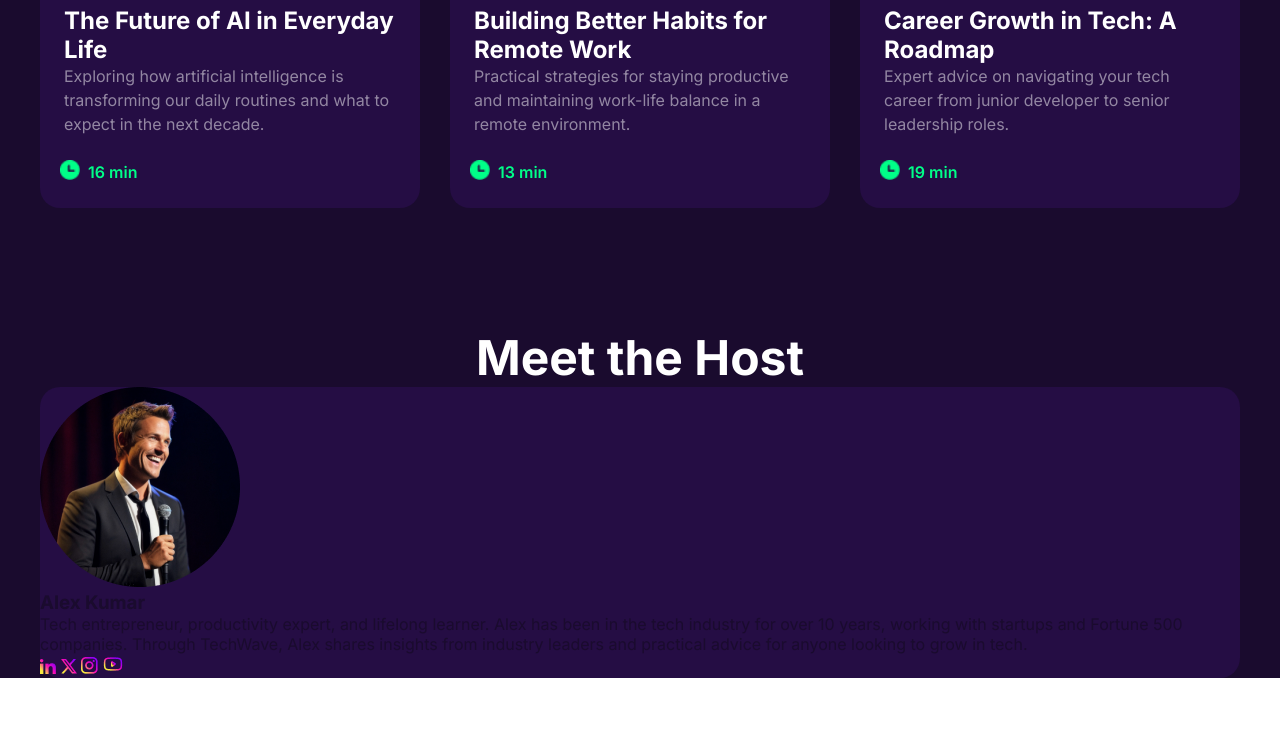
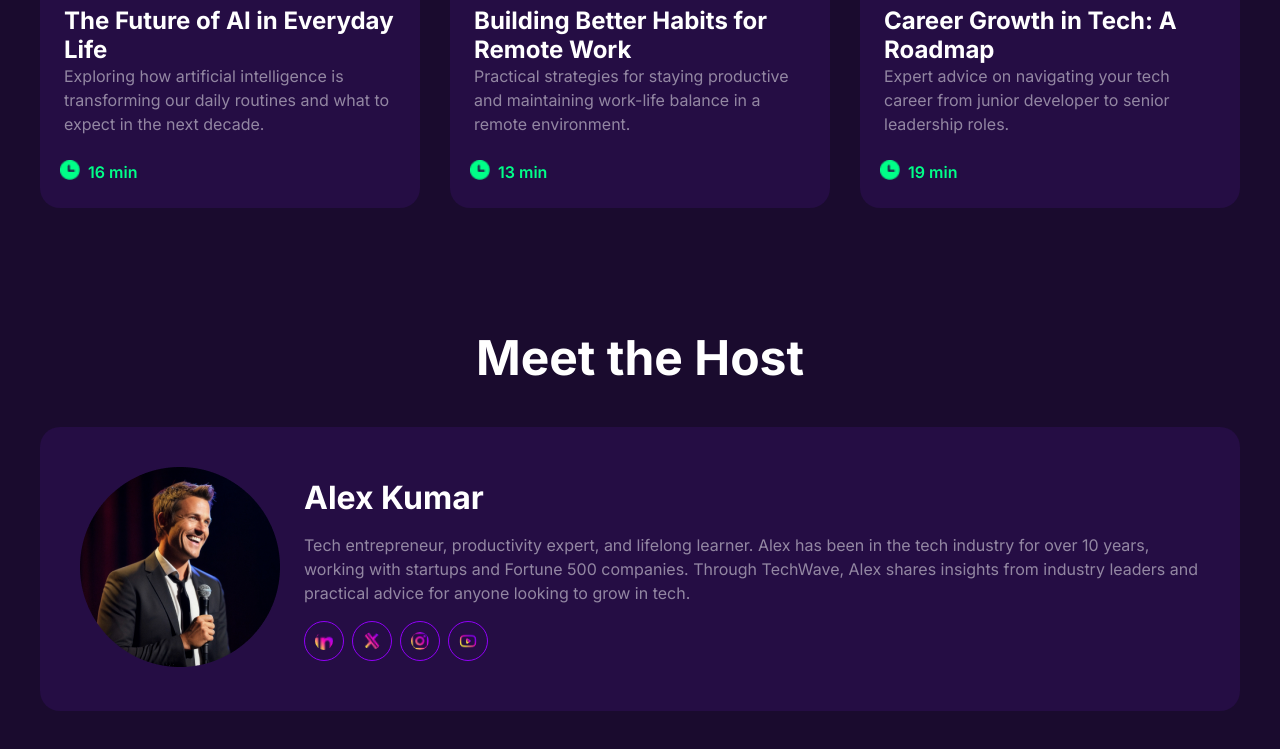
Before and after one commit to MahdiHasan51/techwave, a plain HTML site: page index.html in a window 1280 px wide. Shown: the part 3265-4014 px from the top of the page. Before the commit the page ends 3943 px from the top, so only its background shows below. Drawn offline with Linux system fonts and the light colour scheme.

Commit message:
fixed the meet section

```diff
--- a/index.html
+++ b/index.html
@@ -178,7 +178,8 @@ and share stories of personal growth from industry leaders.
                     <img id="host-image" src="assets/host.png" alt="">
 
                 </div>
-                <div class="meet-text-container">
+            </div>
+            <div class="meet-text-container">
                     <div class="meet-text">
                     <h3>Alex Kumar</h3>
                     <p>Tech entrepreneur, productivity expert, and lifelong learner. Alex has been in the tech industry for over 10 years, working with startups and Fortune 500 companies. Through TechWave, Alex shares insights from industry leaders and practical advice for anyone looking to grow in tech.</p>
@@ -192,11 +193,10 @@ and share stories of personal growth from industry leaders.
                 </div>
                 </div>
             </div>
-            </div>
         </section>
 
     </main>
-    <footer>
+    <footer id="footer">
 
     </footer>
 
--- a/style/style.css
+++ b/style/style.css
@@ -366,12 +366,14 @@
 /* meet section styles  */
 #meet{
     background-color: #1A0B2E;
+    padding-bottom: 120px;
 }
 #meet h2{
    font-size: 3rem;
    font-weight: bold;
    color: #FFFFFF;
    text-align: center;
+   margin-bottom: 40px;
 }
 .meet-container{
     background-color: rgba(53, 17, 101, 0.4);
@@ -380,5 +382,35 @@
     /* justify-content: center; */
     border-radius: 20px;
     display: flex;
+    flex-direction: row;
+    align-items: center;
     gap: 24px;
+    padding: 40px;
 }
+.meet-text h3{
+    font-size: 2rem;
+    font-weight: bold;
+    color: #FFFFFF;
+    margin-bottom: 16px;
+}
+.meet-text p{
+    font-size: 1rem;
+    line-height: 24px;
+    color: rgba(255, 255, 255, 1);
+    opacity: 0.5;
+    margin-bottom: 16px;
+}
+.meet-social{
+    gap: 8px;
+    display: flex;
+}
+.meet-social img{
+    width: 40px;
+    height: 40px;
+    padding: 10px;
+    border-radius: 50%;
+    object-fit: cover;
+    border: 1px solid #9100F8;
+    cursor: pointer;
+    transition: 0.3s;
+}
```
